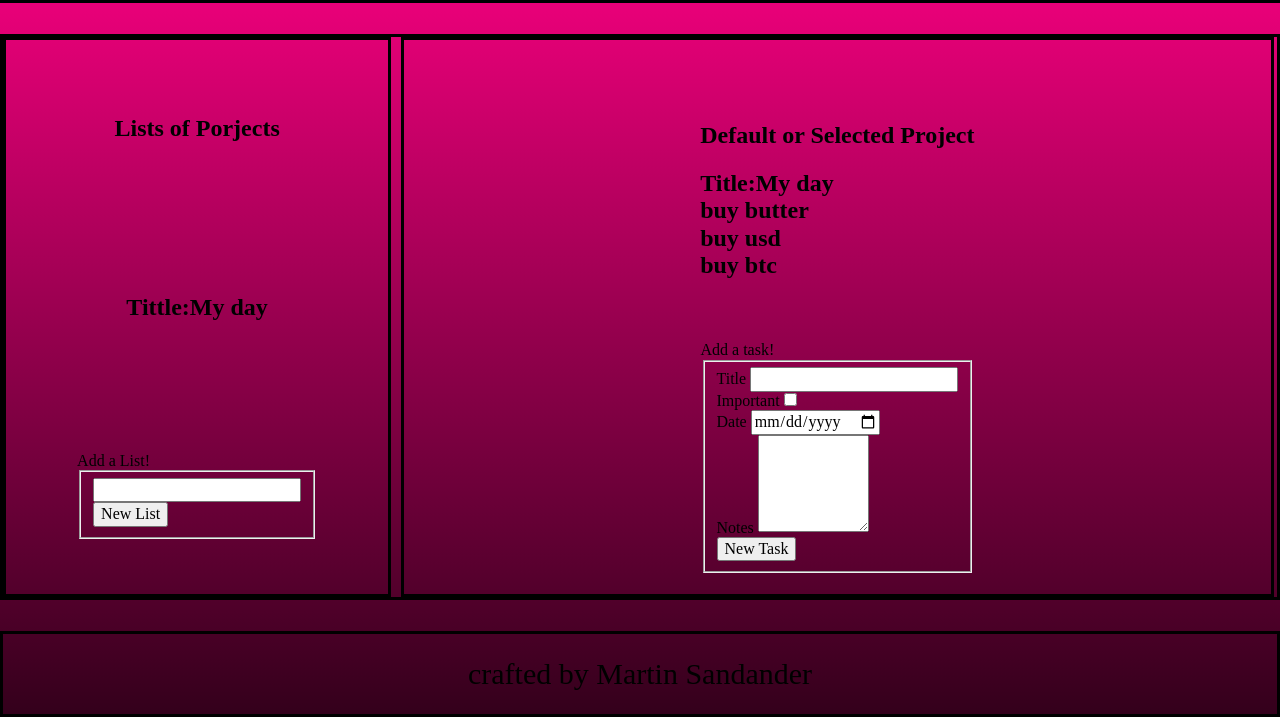
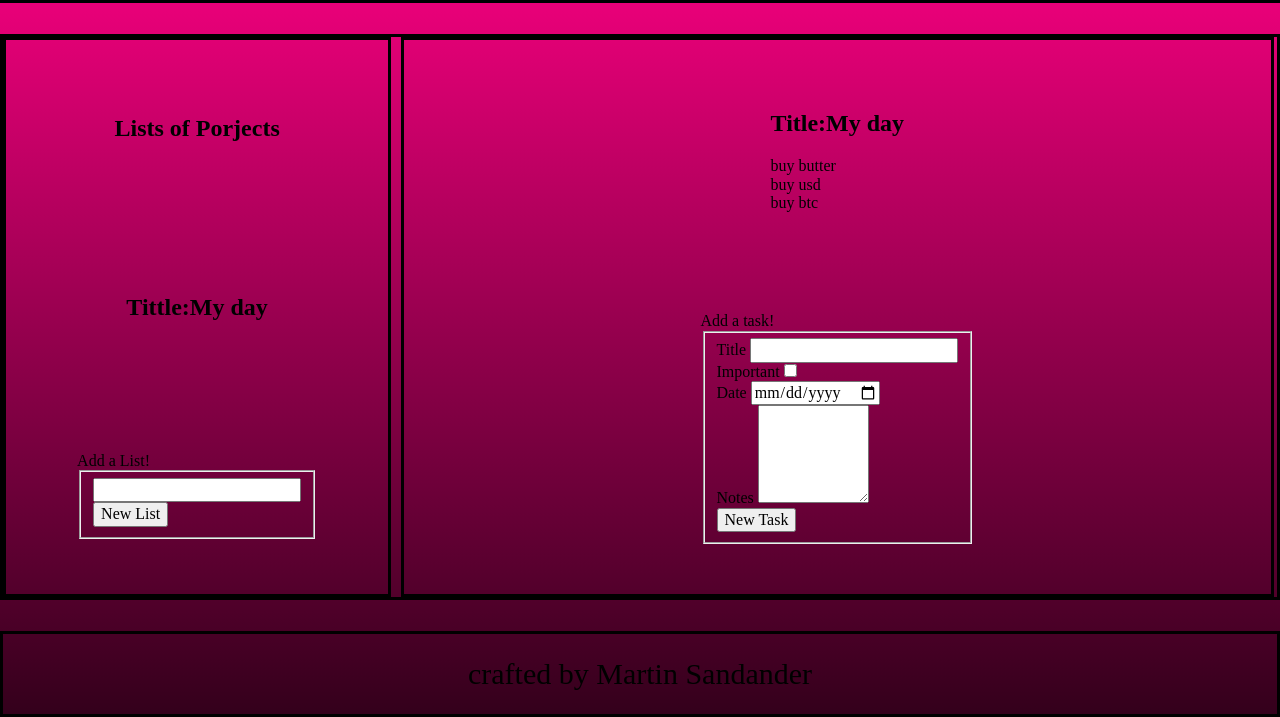
Before and after one commit to martinfs1/project-todo-list, a website built with webpack: page dist/index.html in a window 1280 px wide. Shown: the part 83-800 px from the top of the page. Built offline with nearby package versions, Linux system fonts and the light colour scheme.

Commit message:
trying to add more tasks to default list

```diff
--- a/src/index.js
+++ b/src/index.js
@@ -1,8 +1,8 @@
 import './styles.css';
 import 'normalize.css';
 import { listsSection } from './view/listsSection';
-import { Main, formTask } from './view/main';
+import mainSection from './view/mainSection';
+import { defaultProject } from './model/createListsAndTasks';
 
 listsSection();
-Main();
-formTask();
+mainSection(defaultProject);
--- a/src/model/createListsAndTasks.js
+++ b/src/model/createListsAndTasks.js
@@ -14,13 +14,13 @@ const CreateTask = (title, priority, date, edit = false, done = false, note = 'e
   };
 };
 
-const CreateList = (title, ...task) => {
+const CreateList = (title, ...tasks) => {
   const id = crypto.randomUUID();
   const info = () => {
     console.log(`List: ${title}`);
   };
   return {
-    title, info, id, task,
+    title, info, id, tasks,
   };
 };
 const task1 = CreateTask('buy butter', true, 'hoy');
--- a/src/view/main.js
+++ /dev/null
@@ -1,37 +0,0 @@
-import { listsToshow } from './listsSection';
-
-const defaultSelectedListDiv = document.getElementById('default-selectedList');
-let cardList;
-
-const formTask = () => {
-  console.log('from formtask');
-};
-
-const Main = () => {
-  console.log(defaultSelectedListDiv);
-
-  const displayList = (array) => {
-    cardList = `
-      <div class="list" data-id=${array.id}>
-      <h2 id='h2Main'>Title:${array.title}</h2>
-      </div>
-      `;
-    defaultSelectedListDiv.innerHTML += cardList;
-    array.task.forEach((element) => {
-      const divToShowTasks = document.getElementById('h2Main');
-      const taskToShow = `
-      <div class="task" data-id=${element.id}>${element.title}
-      </div>
-      `;
-      divToShowTasks.innerHTML += taskToShow;
-      console.log(element);
-    });
-  };
-
-  displayList(listsToshow[0]);
-};
-// I need to solve how to iterate to show tasks
-
-export {
-  Main, formTask,
-};
--- /dev/null
+++ b/src/view/mainSection.js
@@ -0,0 +1,48 @@
+import { CreateTask } from '../model/createListsAndTasks';
+import { listsToshow } from './listsSection';
+
+const listToshowDiv = document.getElementById('default-selectedList');
+const taskForm = document.getElementById('taskForm');
+let cardList;
+let taskToShow;
+
+const addTasksToList = (listId) => {
+  const listToAddTasks = listId;
+  if (listToAddTasks === listId) {
+    const task = CreateTask('buy eggs', true, 'hoy');
+    const listFound = listsToshow.find((list) => list.id === listId);
+    listFound.tasks.push(task);
+  }
+};
+
+const displayListWithTasks = (arrayLists) => {
+  cardList = `
+    <div class="list" data-id=${arrayLists.id}>
+    <h2 id='h2Main'>Title:${arrayLists.title}</h2>
+  </div>
+  `;
+
+  listToshowDiv.innerHTML += cardList;
+  arrayLists.tasks.forEach((element) => {
+    taskToShow = `
+    <div class="task" data-id=${element.id}>${element.title}
+      </div>
+      `;
+    const h2ToShowTasks = document.getElementById('h2Main');
+    console.log(h2ToShowTasks);
+    h2ToShowTasks.parentNode.innerHTML += taskToShow;
+  });
+};
+
+const mainSection = (listToshow) => {
+  displayListWithTasks(listToshow);
+
+  taskForm.addEventListener('click', (e) => {
+    e.preventDefault();
+    if (e.target.matches('.newTaskBtn')) {
+      addTasksToList(listToshow.id);
+    }
+  });
+};
+
+export default mainSection;
```
Also changed, not shown: dist/index.html, dist/main.js.
